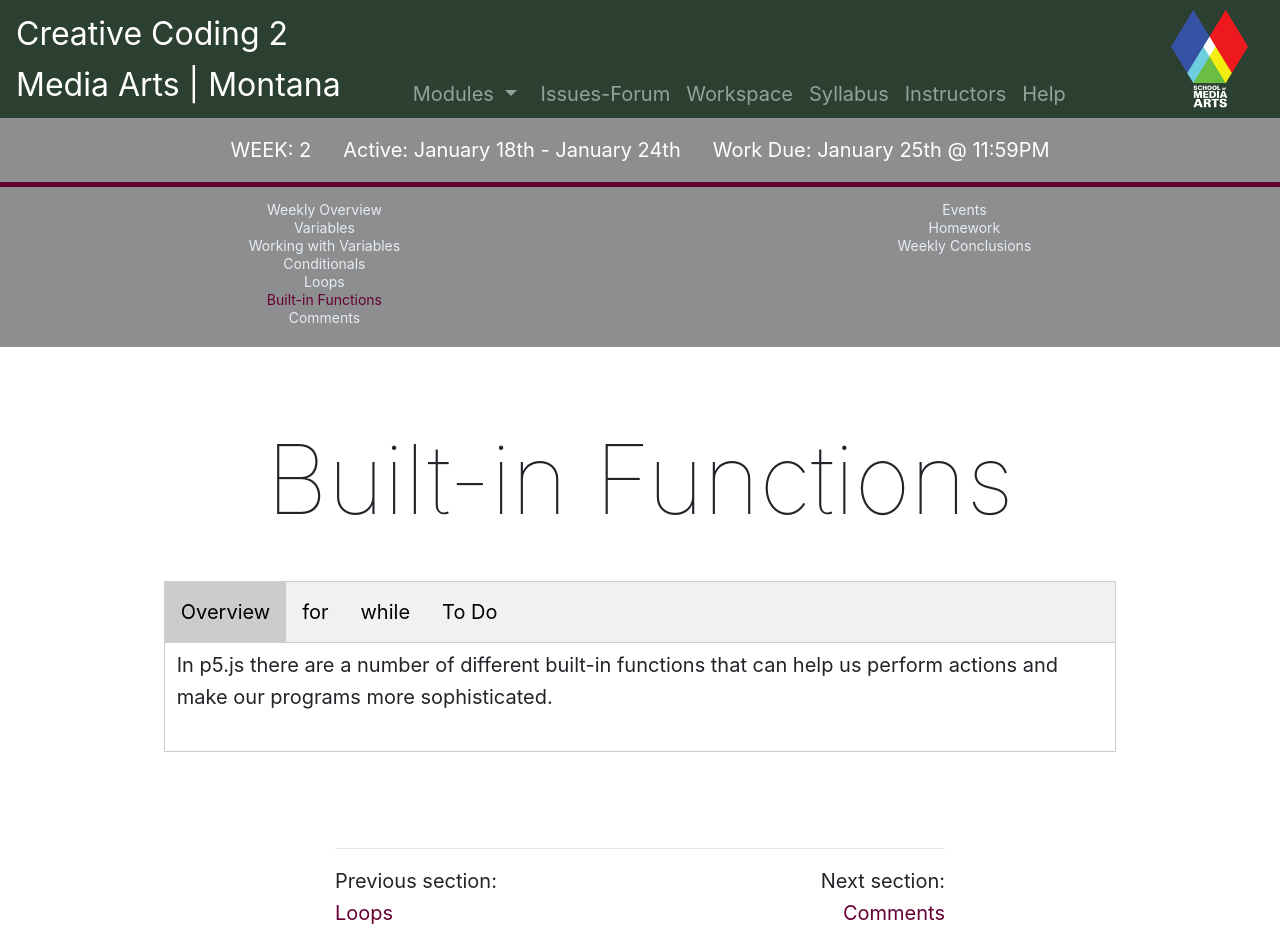
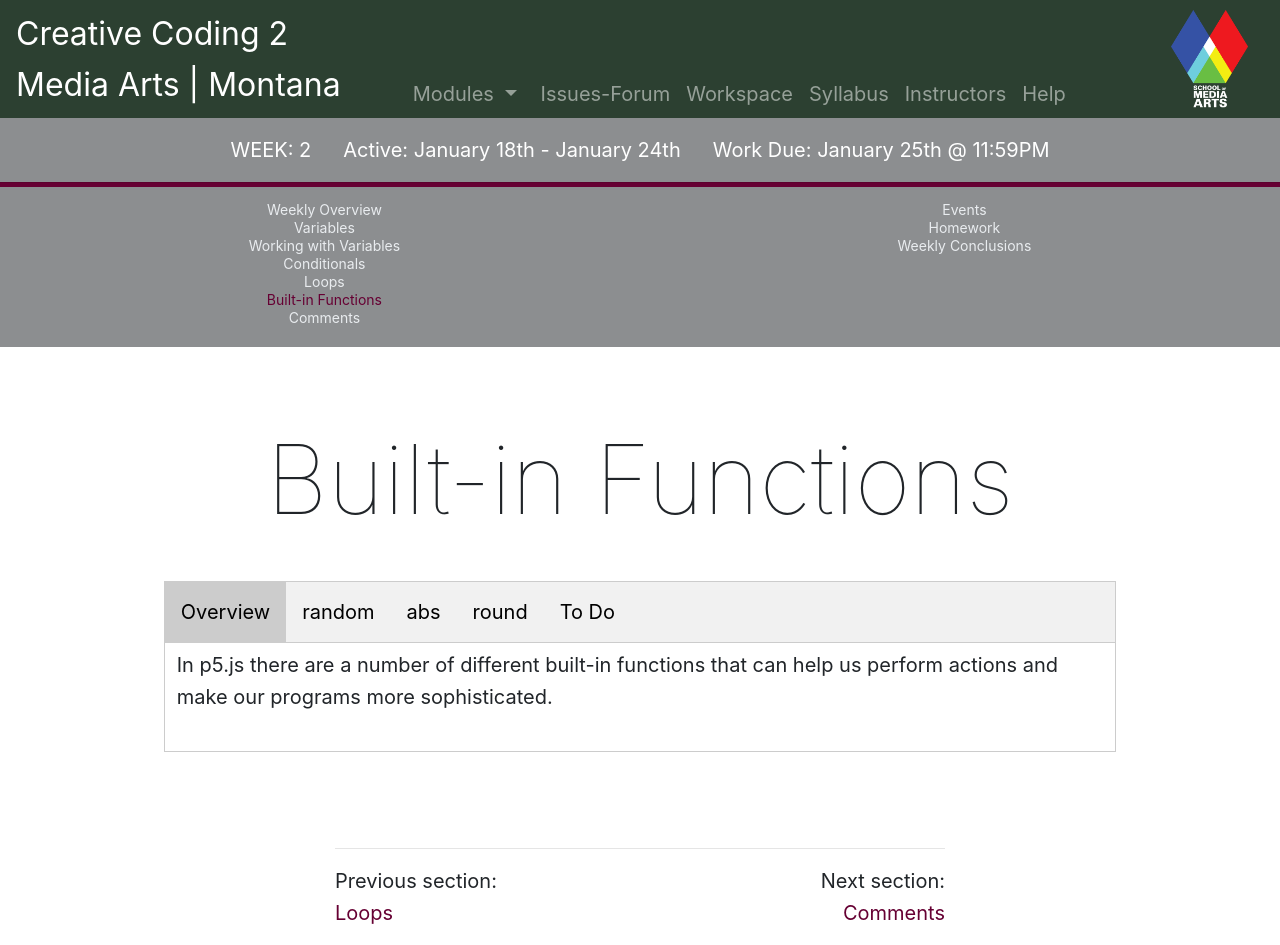
Before and after one commit to Montana-Media-Arts/220-creative-coding2-Spring2021, a Jekyll site: the page built from modules/week-2/_posts/2004-01-01-built-in-functions.md, in a window 1280 px wide. Built offline with Jekyll 4.4.1, drawn with Linux system fonts in a browser that asks for light colours; nearby versions of some CDN libraries; a script that is not in the unit is left out; comment, search, counter and statistics services are not loaded.

Commit message:
updated formatting

```diff
--- a/modules/week-2/_posts/2004-01-01-built-in-functions.md
+++ b/modules/week-2/_posts/2004-01-01-built-in-functions.md
@@ -7,8 +7,9 @@ jotted: true
 # Built-in Functions
 <div class="tab">
   <button class="tablinks active" onclick="openTab(event, 'Overview')">Overview</button>
-  <button class="tablinks" onclick="openTab(event, 'for')">for</button>
-  <button class="tablinks" onclick="openTab(event, 'while')">while</button>
+  <button class="tablinks" onclick="openTab(event, 'random')">random</button>
+  <button class="tablinks" onclick="openTab(event, 'abs')">abs</button>
+  <button class="tablinks" onclick="openTab(event, 'round')">round</button>
   <button class="tablinks" onclick="openTab(event, 'ToDo')">To Do</button>
 
 </div>
@@ -179,3 +180,4 @@ Try the code in the earlier tabs to see the final result. Feel free to change nu
 
 <iframe src="https://editor.p5js.org/" width="100%" height="800px"></iframe>
 </div>
+</div>
```
Also changed, not shown: modules/week-2/_posts/2002-01-01-working-with-variables.md (+1 -0 lines), modules/week-2/_posts/2002-02-01-conditionals.md (+1 -0 lines), modules/week-2/_posts/2003-02-01-loops.md (+1 -0 lines), modules/week-2/_posts/2010-01-05-events.md (+1 -0 lines).
